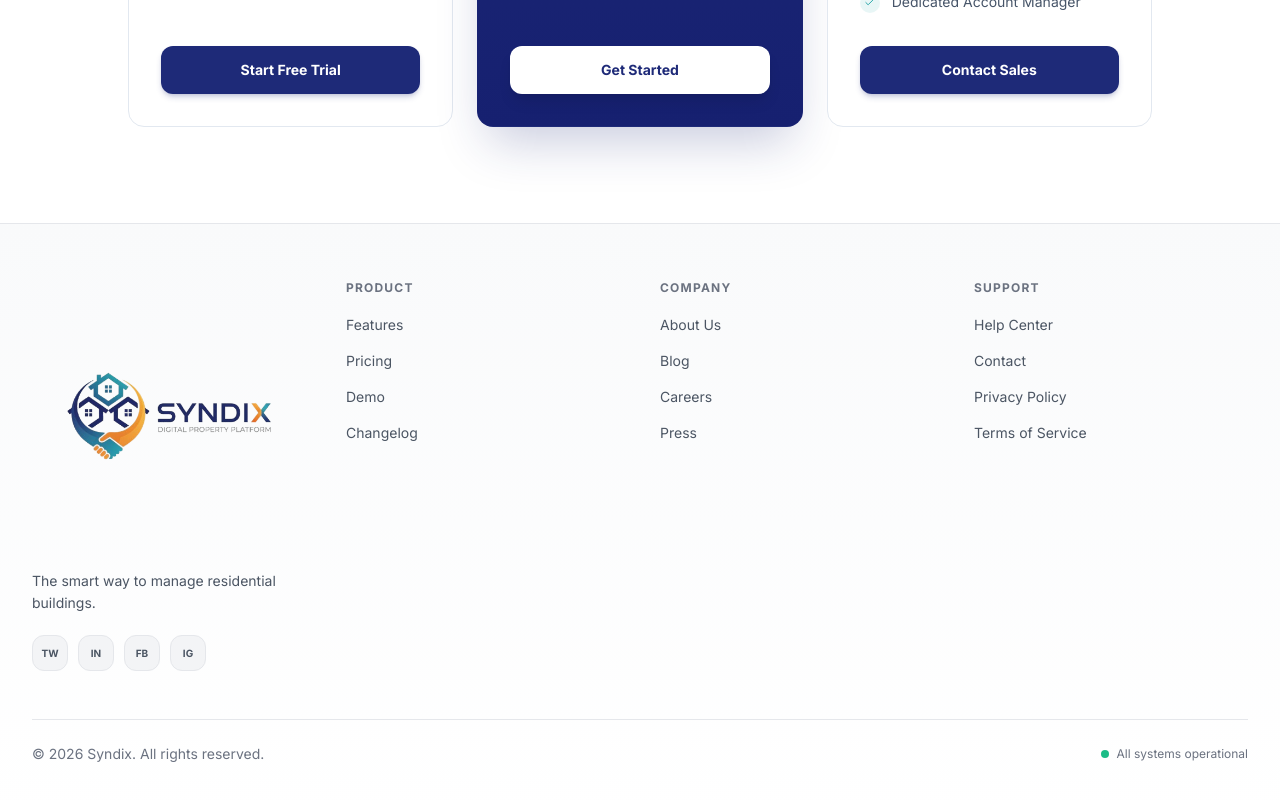
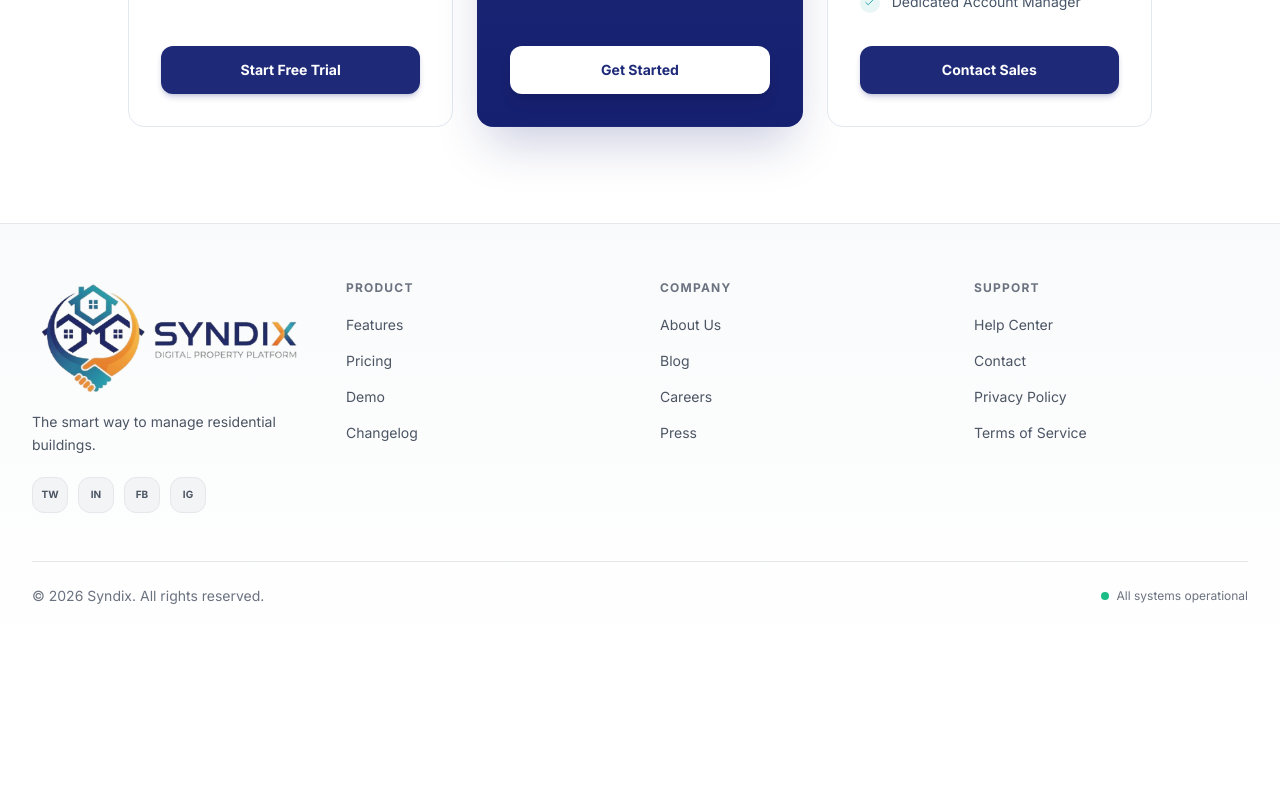
Before and after one commit to ikramikram2020/Syndix, a Next.js app: page / in a window 1280 px wide. Shown: the part 2935-3735 px from the top of the page. After the commit the page ends 3597 px from the top, so only its background shows below. Built offline with nearby package versions, Linux system fonts and the light colour scheme.

Commit message:
new update

```diff
--- a/src/components/landing/Footer.tsx
+++ b/src/components/landing/Footer.tsx
@@ -53,7 +53,7 @@ export default function Footer() {
           <div className="col-span-2 md:col-span-1">
             <Link href="/" className="flex items-center gap-3 mb-4">
               <img
-                src="logo.png"
+                src="logo2.png"
                 alt="Syndix Logo"
                 className="h-15 w-15 object-contain"
               />
```
